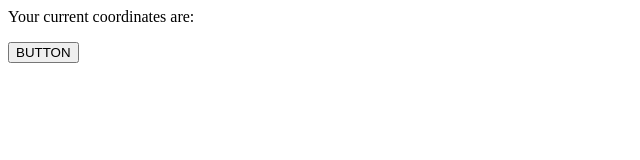
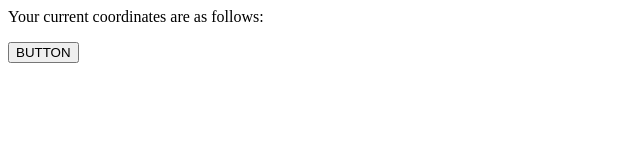
Before and after one commit to stephje/feature-testing, a plain HTML site: page index.html in a window 1280 px wide. Shown: the full height of the page, 0-640 px from the left. Drawn offline with Linux system fonts and the light colour scheme.

Commit message:
Change display message

```diff
--- a/index.html
+++ b/index.html
@@ -7,7 +7,7 @@
 </head>
 <body>
 
-    <p>Your current coordinates are: <span id="current-loc"></span></p>
+    <p>Your current coordinates are as follows: <span id="current-loc"></span></p>
 
     <button id="test-button">BUTTON</button>
     <script src="./js/scripts.js"></script>
```
